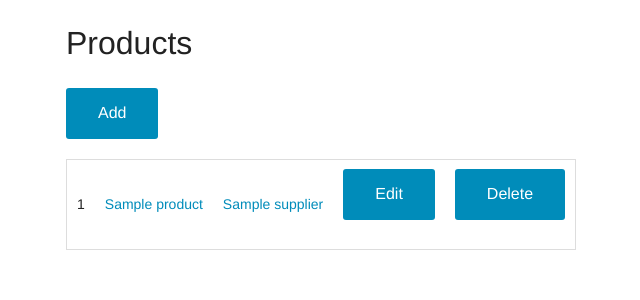
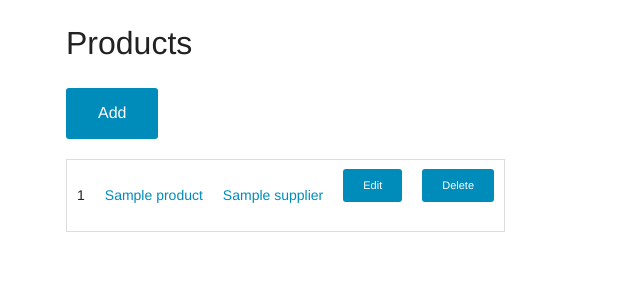
Before and after one commit to oeilgauche/vicuna, a Flask app: page /backend/products/ in a window 1280 px wide. Shown: the part 45-345 px from the top of the page, without its empty margins (89-729 px from the left). Run offline with Flask 2, Linux system fonts and the light colour scheme; tables that the repository leaves empty hold one stand-in row (values such as "Sample post").

Commit message:
Fixed buttons

```diff
--- a/app/templates/products/categories.html
+++ b/app/templates/products/categories.html
@@ -10,7 +10,7 @@
 		<tr>
 			<td>{{ category.code }}</td>
 			<td>{{ category.name }}</td>
-			<td><a href="{{ url_for('products.category_delete', id=category.id) }}" class="radius button">Delete</a>
+			<td><a href="{{ url_for('products.category_delete', id=category.id) }}" class="radius button tiny">Delete</a>
 		</tr>
 	{% endfor %}
 	</table>
--- a/app/templates/products/list.html
+++ b/app/templates/products/list.html
@@ -18,10 +18,10 @@
 				{% endfor %}
 			</td>
 			<td>
-				<a href="{{ url_for('products.product_edit', id=product.id) }}" class="radius button">Edit</a>
+				<a href="{{ url_for('products.product_edit', id=product.id) }}" class="radius button tiny">Edit</a>
 			</td>
 			<td>
-				<a href="{{ url_for('products.product_delete', id=product.id) }}" class="radius button">Delete</a>
+				<a href="{{ url_for('products.product_delete', id=product.id) }}" class="radius button tiny">Delete</a>
 			</td>
 		</tr>
 	{% endfor %}
--- a/app/templates/settings/settings.html
+++ b/app/templates/settings/settings.html
@@ -11,7 +11,7 @@
 				<td>{{ vat_item.name }}</td>
 				<td>{{ vat_item.amount }} %</td>
 				<td>
-					<a href="{{ url_for('settings.vat_delete', id=vat_item.id) }}" class="radius button">Delete</a>
+					<a href="{{ url_for('settings.vat_delete', id=vat_item.id) }}" class="radius button tiny">Delete</a>
 				</td>
 			</tr>
 		{% endfor %}
--- a/app/templates/suppliers/list.html
+++ b/app/templates/suppliers/list.html
@@ -13,8 +13,8 @@
 		<tr>
 			<td>{{ supplier.id }}</td>
 			<td><a href="{{ url_for('suppliers.suppliers_view', id=supplier.id) }}">{{ supplier.name }}</a></td>
-			<td><a href="{{ url_for('suppliers.suppliers_edit', id=supplier.id) }}" class="radius button">Edit</a></td>
-			<td><a href="{{ url_for('suppliers.suppliers_delete', id=supplier.id) }}" class="radius button">Delete</a></td>
+			<td><a href="{{ url_for('suppliers.suppliers_edit', id=supplier.id) }}" class="radius button tiny">Edit</a></td>
+			<td><a href="{{ url_for('suppliers.suppliers_delete', id=supplier.id) }}" class="radius button tiny">Delete</a></td>
 		</tr>
 	{% endfor %}
 	</table>
```
